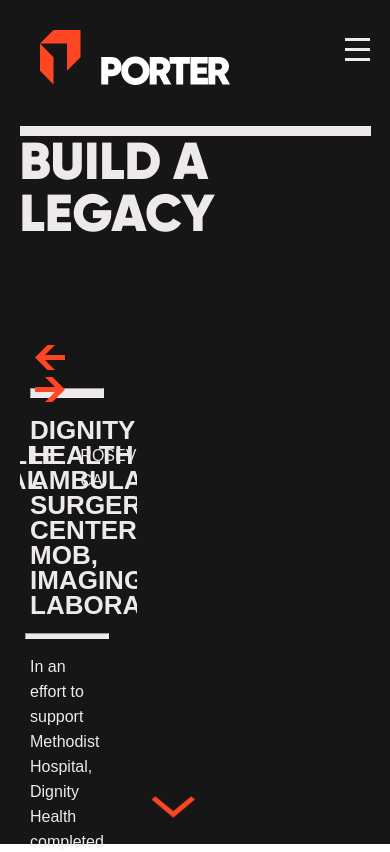
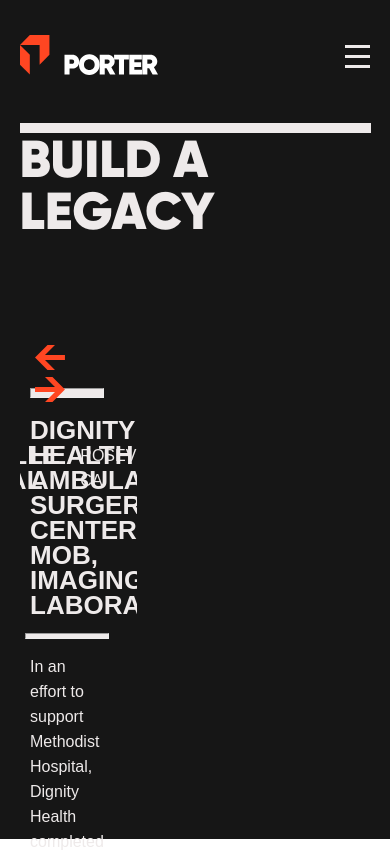
Before and after one commit to Md7113/Porter-LLC, a React (Create React App) app: page / in a window 390 px wide. Shown: the top 852 px of the page. Built offline with nearby package versions, Linux system fonts and the light colour scheme; a web font is replaced by a local one.

Commit message:
working on css on home page

```diff
--- a/src/css/header/Header.css
+++ b/src/css/header/Header.css
@@ -2,14 +2,15 @@
 	background-color: var(--porter_black);
 	display: flex;
 	justify-content: space-between;
-	padding-bottom: 30px;
+	padding: 30px 0 ;
 }
 
 /*********** Logo Image **************/
+.logo_link{
+	margin-left: 5%;
+}
 .logo_img {
-	padding-left: 40px;
-	padding-top: 30px;
-	height: 85px;
+	height: 55px;
 }
 .logoVid{
 	/* padding-left: 40px;
@@ -58,9 +59,14 @@
 }
 
 @media screen and (max-width: 971px) {
+	.logo_img {
+		/* padding-left: 40px; */
+		padding-top: 30px;
+		padding: 5px 0;
+	}
 	.nav_container {
 		margin: auto 5%;
-		padding-top:10px ;
+		/* padding-top:10px ; */
 		background-color: var(--porter_black);
 	}
 	.hamburger {
@@ -96,3 +102,8 @@
 		border: solid 1px var(--ebb_white);
 	}
 }
+@media screen and (max-width: 500px) {
+	.logo_img {
+		height: 50px;
+	}
+}
--- a/src/css/home/Home.css
+++ b/src/css/home/Home.css
@@ -6,11 +6,10 @@
     background-image: url('../../images/Porter_LinkedIn_Cover_Black.png');
     min-height: calc(100vh - 118px );
     background-size:cover;
-    background-repeat: no-repeat;
 }
 
 .home_content{
-    padding: 2% 5%;
+    padding: 10px 5%;
 }
 
 h1 {
@@ -36,3 +35,9 @@
 		transform: translateY(20px);
 	}
 }
+
+@media screen and (max-width: 1675px) {
+    .downArrow {
+        display: none;
+    }
+}
--- a/src/css/home/HomeHero.css
+++ b/src/css/home/HomeHero.css
@@ -1,7 +1,7 @@
 .intro_title {
     font-family: var(--title_font);
     margin: 85px 5% 30px;
-    padding-top:30px;
+    padding-top: 30px;
     font-size: 80px;
     border-top: 8px solid black;
 }
--- a/src/pages/HomePage.js
+++ b/src/pages/HomePage.js
@@ -19,13 +19,12 @@
 				width="44"
 				height="22"
 				viewBox="0 0 44 22"
-				fill="none"
+				fill="#ff4622"
 				className="downArrow"
 				xmlns="http://www.w3.org/2000/svg"
 			>
 				<path
 					d="M44.0009 3.86481L22.2785 21.9082L0.556091 3.86481L4.41182 0.66211L22.2785 15.5028L40.1452 0.66211L44.0009 3.86481Z"
-					fill="#ff4622"
 				/>
 			</svg>
 		</div>
```
